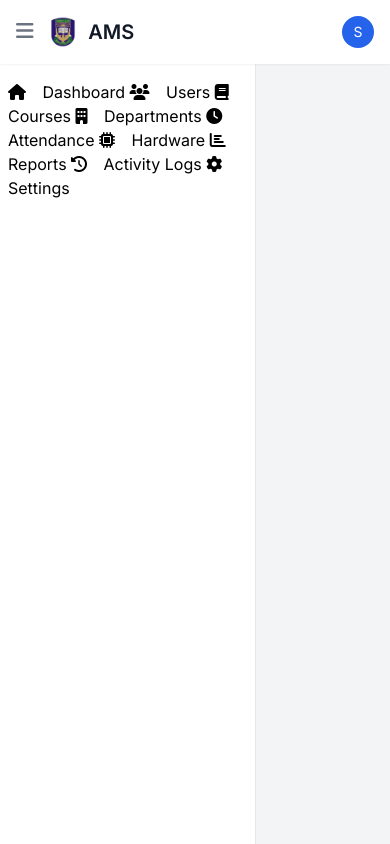
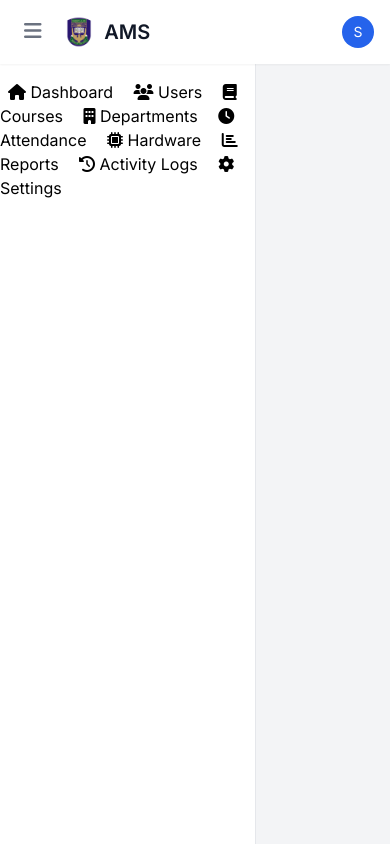
Before and after one commit to Barryhack/UNILORIN-AMS, a Flask app: page /admin/user/1 in a window 390 px wide. Run offline with Flask 3, Linux system fonts and the light colour scheme; the visitor is signed in with stand-in values (Sample User, id 1); parts of the project's set-up code (start-up, migrations or seed data) failed here and were passed over; some libraries are stand-ins or nearby versions.

Commit message:
fix: Improve sidebar and mobile responsiveness
- Enhance sidebar navigation styles and spacing
- Add proper mobile menu button styles
- Fix text truncation in expanded state
- Improve touch targets for mobile devices

```diff
--- a/app/templates/admin/admin_base.html
+++ b/app/templates/admin/admin_base.html
@@ -26,22 +26,20 @@
         .sidebar-collapsed { width: 64px; }
 
         .nav-link {
-            @apply flex items-center px-4 py-2.5 text-sm font-medium rounded-lg transition-all duration-200 mx-2;
+            @apply flex items-center px-4 py-2.5 text-sm font-medium rounded-lg transition-all duration-200;
             @apply text-gray-600 hover:text-gray-900;
         }
 
         .nav-link:hover {
             @apply bg-gray-50;
-            transform: translateX(4px);
         }
 
         .nav-link.active {
             @apply bg-blue-50 text-blue-600;
-            box-shadow: 0 0 0 1px rgba(59, 130, 246, 0.1);
         }
 
         .nav-link i {
-            @apply flex-shrink-0 w-5 h-5 transition-colors duration-200;
+            @apply flex-shrink-0 w-5 h-5 mr-3;
             @apply text-gray-400 group-hover:text-gray-500;
         }
 
@@ -112,12 +110,12 @@
                 <div class="flex items-center space-x-4">
                     <button
                         @click="sidebarOpen = !sidebarOpen"
-                        class="text-gray-500 hover:text-gray-600 focus:outline-none lg:hidden">
+                        class="text-gray-500 hover:text-gray-600 focus:outline-none lg:hidden p-2 rounded-lg hover:bg-gray-100">
                         <i class="fas fa-bars text-xl"></i>
                     </button>
                     <button
                         @click="sidebarCollapsed = !sidebarCollapsed"
-                        class="hidden lg:block text-gray-500 hover:text-gray-600 focus:outline-none">
+                        class="hidden lg:block text-gray-500 hover:text-gray-600 focus:outline-none p-2 rounded-lg hover:bg-gray-100">
                         <i class="fas" :class="sidebarCollapsed ? 'fa-indent' : 'fa-outdent'"></i>
                     </button>
                     <a href="{{ url_for('admin.dashboard') }}" class="flex items-center space-x-3">
@@ -174,59 +172,59 @@
         class="fixed top-16 bottom-0 left-0 z-20 bg-white border-r border-gray-200 sidebar-transition lg:translate-x-0">
         <nav class="flex flex-col h-full">
             <!-- Navigation Links -->
-            <div class="flex-1 space-y-2 px-2 py-4 overflow-y-auto custom-scrollbar">
+            <div class="flex-1 space-y-1 py-4 overflow-y-auto custom-scrollbar">
                 <a href="{{ url_for('admin.dashboard') }}"
-                   class="nav-link group {{ 'active' if request.endpoint == 'admin.dashboard' else '' }}">
-                    <i class="fas fa-home mr-3"></i>
-                    <span x-show="!sidebarCollapsed">Dashboard</span>
+                   class="nav-link group mx-2 {{ 'active' if request.endpoint == 'admin.dashboard' else '' }}">
+                    <i class="fas fa-home"></i>
+                    <span x-show="!sidebarCollapsed" class="truncate">Dashboard</span>
                 </a>
 
                 <a href="{{ url_for('admin.manage_users') }}"
-                   class="nav-link group {{ 'active' if request.endpoint == 'admin.manage_users' else '' }}">
-                    <i class="fas fa-users mr-3"></i>
-                    <span x-show="!sidebarCollapsed">Users</span>
+                   class="nav-link group mx-2 {{ 'active' if request.endpoint == 'admin.manage_users' else '' }}">
+                    <i class="fas fa-users"></i>
+                    <span x-show="!sidebarCollapsed" class="truncate">Users</span>
                 </a>
 
                 <a href="{{ url_for('admin.manage_courses') }}"
-                   class="nav-link group {{ 'active' if request.endpoint == 'admin.manage_courses' else '' }}">
-                    <i class="fas fa-book mr-3"></i>
-                    <span x-show="!sidebarCollapsed">Courses</span>
+                   class="nav-link group mx-2 {{ 'active' if request.endpoint == 'admin.manage_courses' else '' }}">
+                    <i class="fas fa-book"></i>
+                    <span x-show="!sidebarCollapsed" class="truncate">Courses</span>
                 </a>
 
                 <a href="{{ url_for('admin.manage_departments') }}"
-                   class="nav-link group {{ 'active' if request.endpoint == 'admin.manage_departments' else '' }}">
-                    <i class="fas fa-building mr-3"></i>
-                    <span x-show="!sidebarCollapsed">Departments</span>
+                   class="nav-link group mx-2 {{ 'active' if request.endpoint == 'admin.manage_departments' else '' }}">
+                    <i class="fas fa-building"></i>
+                    <span x-show="!sidebarCollapsed" class="truncate">Departments</span>
                 </a>
 
                 <a href="{{ url_for('admin.attendance') }}"
-                   class="nav-link group {{ 'active' if request.endpoint == 'admin.attendance' else '' }}">
-                    <i class="fas fa-clock mr-3"></i>
-                    <span x-show="!sidebarCollapsed">Attendance</span>
+                   class="nav-link group mx-2 {{ 'active' if request.endpoint == 'admin.attendance' else '' }}">
+                    <i class="fas fa-clock"></i>
+                    <span x-show="!sidebarCollapsed" class="truncate">Attendance</span>
                 </a>
 
                 <a href="{{ url_for('admin.hardware') }}"
-                   class="nav-link group {{ 'active' if request.endpoint == 'admin.hardware' else '' }}">
-                    <i class="fas fa-microchip mr-3"></i>
-                    <span x-show="!sidebarCollapsed">Hardware</span>
+                   class="nav-link group mx-2 {{ 'active' if request.endpoint == 'admin.hardware' else '' }}">
+                    <i class="fas fa-microchip"></i>
+                    <span x-show="!sidebarCollapsed" class="truncate">Hardware</span>
                 </a>
 
                 <a href="{{ url_for('admin.reports') }}"
-                   class="nav-link group {{ 'active' if request.endpoint == 'admin.reports' else '' }}">
-                    <i class="fas fa-chart-bar mr-3"></i>
-                    <span x-show="!sidebarCollapsed">Reports</span>
+                   class="nav-link group mx-2 {{ 'active' if request.endpoint == 'admin.reports' else '' }}">
+                    <i class="fas fa-chart-bar"></i>
+                    <span x-show="!sidebarCollapsed" class="truncate">Reports</span>
                 </a>
 
                 <a href="{{ url_for('admin.activity_logs') }}"
-                   class="nav-link group {{ 'active' if request.endpoint == 'admin.activity_logs' else '' }}">
-                    <i class="fas fa-history mr-3"></i>
-                    <span x-show="!sidebarCollapsed">Activity Logs</span>
+                   class="nav-link group mx-2 {{ 'active' if request.endpoint == 'admin.activity_logs' else '' }}">
+                    <i class="fas fa-history"></i>
+                    <span x-show="!sidebarCollapsed" class="truncate">Activity Logs</span>
                 </a>
 
                 <a href="{{ url_for('admin.settings') }}"
-                   class="nav-link group {{ 'active' if request.endpoint == 'admin.settings' else '' }}">
-                    <i class="fas fa-cog mr-3"></i>
-                    <span x-show="!sidebarCollapsed">Settings</span>
+                   class="nav-link group mx-2 {{ 'active' if request.endpoint == 'admin.settings' else '' }}">
+                    <i class="fas fa-cog"></i>
+                    <span x-show="!sidebarCollapsed" class="truncate">Settings</span>
                 </a>
             </div>
         </nav>
```
